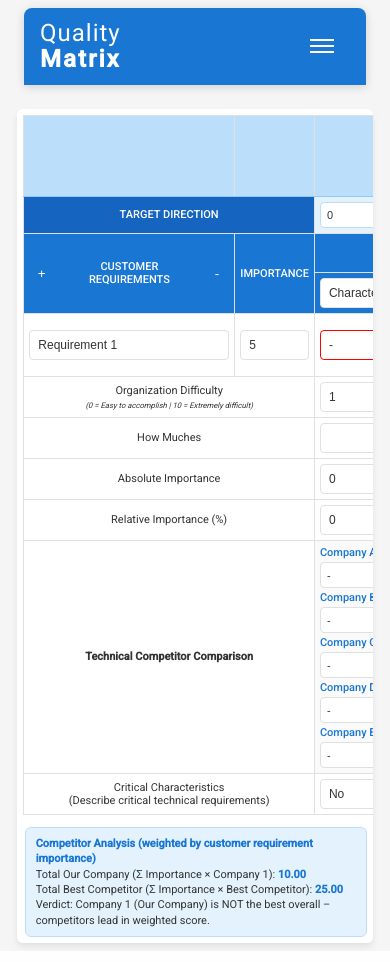
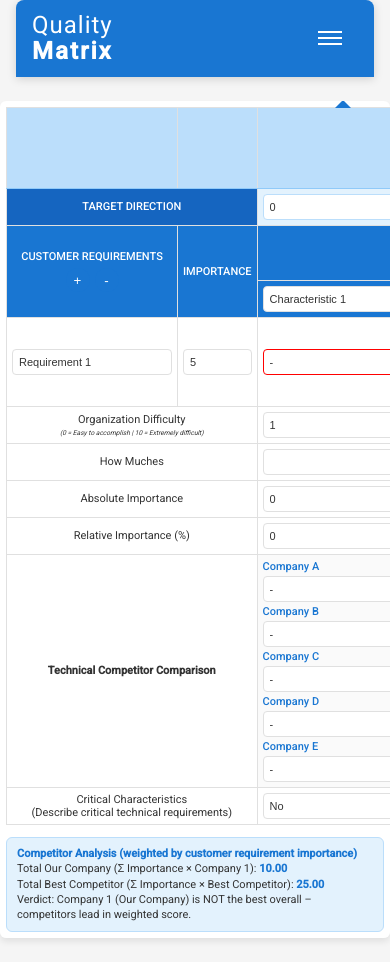
Before and after one commit to arifulatwork/Thesis-Ariful, a Flask app: page / in a window 390 px wide. Run offline with Flask 3, Linux system fonts and the light colour scheme.

Commit message:
Update Code for Bigg screen

```diff
--- a/static/styles.css
+++ b/static/styles.css
@@ -1,9 +1,10 @@
 /* ===== GENERAL STYLES ===== */
 body {
     font-family: 'Roboto', sans-serif;
+    margin: 0;
+    padding: 0;
+    background-color: #f5f5f5;
     color: #333;
-    background-color: #f5f5f5;
-    /* Removed full-screen forcing: no margin:0, padding:0 */
 }
 
 h1 {
@@ -17,9 +18,9 @@ h1 {
 .main-container {
     display: flex;
     position: relative;
-    /* Removed width:100%, max-width:100%, margin:0 */
-    max-width: 1100px;
-    margin: 0 auto; /* center layout instead of full screen */
+    width: 100%;
+    max-width: 100%;
+    margin: 0;
 }
 
 .table-container {
@@ -98,6 +99,7 @@ select,
 }
 
 /* ===== SPECIAL ELEMENTS ===== */
+/* Header controls */
 .requirement-controls-row,
 .characteristic-controls-row,
 .importance-controls-row {
@@ -220,15 +222,15 @@ td:nth-child(n+3):not(.toggle-cell):not(.competitor-column):not(.importance-colu
     width: auto;
 }
 
-/* Competitor */
+/* Adjust competitor column positioning */
 .competitor-column {
     min-width: 90px;
 }
 
-/* ===== GLOBAL COMPETITOR SUMMARY ===== */
+/* ===== GLOBAL COMPETITOR SUMMARY (RIGHT SIDE) ===== */
 #competitor-summary {
     margin-top: 12px;
-    margin-left: auto;
+    margin-left: auto;            /* push to right side */
     max-width: 320px;
     padding: 8px 10px;
     background-color: #e3f2fd;
@@ -242,7 +244,7 @@ td:nth-child(n+3):not(.toggle-cell):not(.competitor-column):not(.importance-colu
     color: #1976d2;
 }
 
-/* ===== ROOF CORRELATION ===== */
+/* ===== ROOF ABOVE TARGET DIRECTION (TRi–TRj Correlation) ===== */
 .roof-row th {
     background-color: #bbdefb;
     border-bottom: 1px solid #90caf9;
@@ -251,12 +253,14 @@ td:nth-child(n+3):not(.toggle-cell):not(.competitor-column):not(.importance-colu
     font-size: 11px;
 }
 
+/* Each roof cell that holds the + / 0 / - select */
 .roof-cell {
     position: relative;
     background-color: #e3f2fd;
     padding: 3px 4px;
 }
 
+/* The correlation select (+ / 0 / -) */
 .roof-correlation,
 .roof-corr-select {
     width: 100%;
@@ -269,6 +273,7 @@ td:nth-child(n+3):not(.toggle-cell):not(.competitor-column):not(.importance-colu
     box-sizing: border-box;
 }
 
+/* Small triangle cap to give house-roof impression */
 .roof-cell::before {
     content: "";
     position: absolute;
@@ -280,7 +285,7 @@ td:nth-child(n+3):not(.toggle-cell):not(.competitor-column):not(.importance-colu
     border-bottom: 8px solid #1976d2;
 }
 
-/* ===== TARGET DIRECTION ===== */
+/* ===== TARGET DIRECTION ROW ===== */
 .target-direction-header {
     background-color: #1565c0;
     color: #fff;
@@ -303,10 +308,26 @@ td:nth-child(n+3):not(.toggle-cell):not(.competitor-column):not(.importance-colu
     font-size: 11px;
 }
 
-/* ===== RESPONSIVE ===== */
+/* ===== RESPONSIVE DESIGN ===== */
 @media (max-width: 768px) {
-    .main-container {
-        max-width: 95%;
+    .requirement-controls-row,
+    .characteristic-controls-row,
+    .importance-controls-row {
+        gap: 5px;
+        flex-wrap: wrap;
+    }
+
+    .requirement-controls-row span,
+    .characteristic-controls-row span,
+    .importance-controls-row span {
+        order: -1;
+        flex-basis: 100%;
+        text-align: center;
+    }
+
+    .icon-button {
+        width: 24px;
+        height: 24px;
     }
 
     .table-container {
@@ -318,23 +339,151 @@ td:nth-child(n+3):not(.toggle-cell):not(.competitor-column):not(.importance-colu
         padding: 5px;
         font-size: 11px;
     }
+
+    input[type="text"],
+    input[type="number"],
+    select,
+    .relationship-select {
+        padding: 4px 6px;
+        font-size: 11px;
+        height: 26px;
+    }
+
+    th:first-child,
+    td:first-child {
+        min-width: 160px;
+    }
+
+    th:nth-child(n+3):not(.toggle-header):not(.competitor-header):not(.importance-header),
+    td:nth-child(n+3):not(.toggle-cell):not(.competitor-column):not(.importance-column) {
+        min-width: 140px;
+    }
+
+    .importance-column {
+        min-width: 90px;
+    }
+
+    .characteristic-importance {
+        padding: 4px 6px;
+        font-size: 11px;
+        height: 26px;
+    }
+
+    /* On small screens, let the summary go full width */
+    #competitor-summary {
+        max-width: 100%;
+    }
 }
 
+/* Submit Button CSS Start  */
+.submit-section {
+    margin-top: 24px;
+    text-align: center;
+    width: 100%;
+    display: flex;
+    justify-content: center;
+    align-items: center;
+    flex-direction: column;
+}
+
+.submit-button {
+    padding: 10px 20px;
+    font-size: 14px;
+    font-weight: 500;
+    background-color: #1976d2;
+    color: white;
+    border: none;
+    border-radius: 6px;
+    cursor: pointer;
+    transition: background-color 0.3s ease;
+}
+
+.submit-button:hover {
+    background-color: #1565c0;
+}
+
+.tabs-container {
+    margin-top: 24px;
+    max-width: 1000px;
+    margin-left: auto;
+    margin-right: auto;
+    text-align: left;
+}
+
+.tab-buttons {
+    display: flex;
+    gap: 8px;
+    margin-bottom: 16px;
+    justify-content: center;
+}
+
+.tab-button {
+    padding: 6px 12px;
+    background-color: #e3f2fd;
+    border: 1px solid #90caf9;
+    color: #1976d2;
+    border-radius: 4px;
+    cursor: pointer;
+    font-weight: 500;
+    font-size: 13px;
+    transition: all 0.3s ease;
+}
+
+.tab-button:hover {
+    background-color: #bbdefb;
+}
+
+.tab-button.active {
+    background-color: #1976d2;
+    color: white;
+    border-color: #1976d2;
+}
+
+.tab-content {
+    background-color: #fff;
+    padding: 16px;
+    border-radius: 8px;
+    box-shadow: 0 2px 4px rgba(0,0,0,0.08);
+}
+
+.tab-content h2 {
+    margin-top: 0;
+    color: #1976d2;
+}
+
+.result-text {
+    font-size: 13px;
+    color: #444;
+}
+/* Submit Button CSS End  */
+
 @media (max-width: 480px) {
+    .difficulty-subtext {
+        font-size: 0.6em;
+        line-height: 1.1;
+    }
+
     .importance-column {
         min-width: 80px;
     }
+
+    .characteristic-importance {
+        padding: 4px 6px;
+        font-size: 11px;
+        height: 24px;
+    }
 }
 
-/* ===== TECHNICAL COMPETITOR COMPARISON ===== */
+/* ===== TECHNICAL COMPETITOR COMPARISON (A–E, ++ / + / 0 / – / ––) ===== */
 .tech-competitor-cell {
     background-color: #fafafa;
     vertical-align: top;
 }
 
+/* Layout labels + selects nicely in each cell */
 .tech-competitor-group {
     display: grid;
-    grid-template-columns: 1fr 1.5fr;
+    grid-template-columns: 1fr 1.5fr; /* label | select */
     column-gap: 6px;
     row-gap: 3px;
     align-items: center;
@@ -347,12 +496,14 @@ td:nth-child(n+3):not(.toggle-cell):not(.competitor-column):not(.importance-colu
     color: #1976d2;
 }
 
+/* Reuse your select styles but make them a bit tighter for this area */
 .tech-competitor-input {
     font-size: 11px;
     padding: 3px 6px;
     height: 26px;
 }
 
+/* Legend under the table */
 .symbol-legend {
     margin-top: 6px;
     font-size: 11px;
@@ -363,9 +514,10 @@ td:nth-child(n+3):not(.toggle-cell):not(.competitor-column):not(.importance-colu
     padding: 6px 8px;
 }
 
+/* Mobile tweaks for the tech competitor block */
 @media (max-width: 768px) {
     .tech-competitor-group {
-        grid-template-columns: 1fr;
+        grid-template-columns: 1fr; /* label above select on small screens */
     }
 
     .tech-competitor-input {
```
